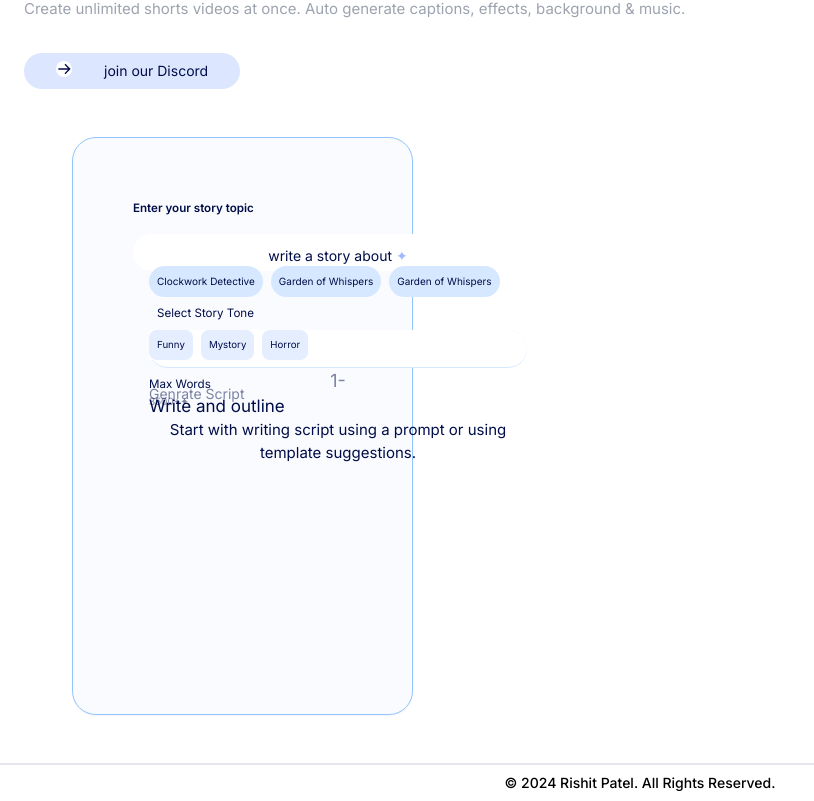
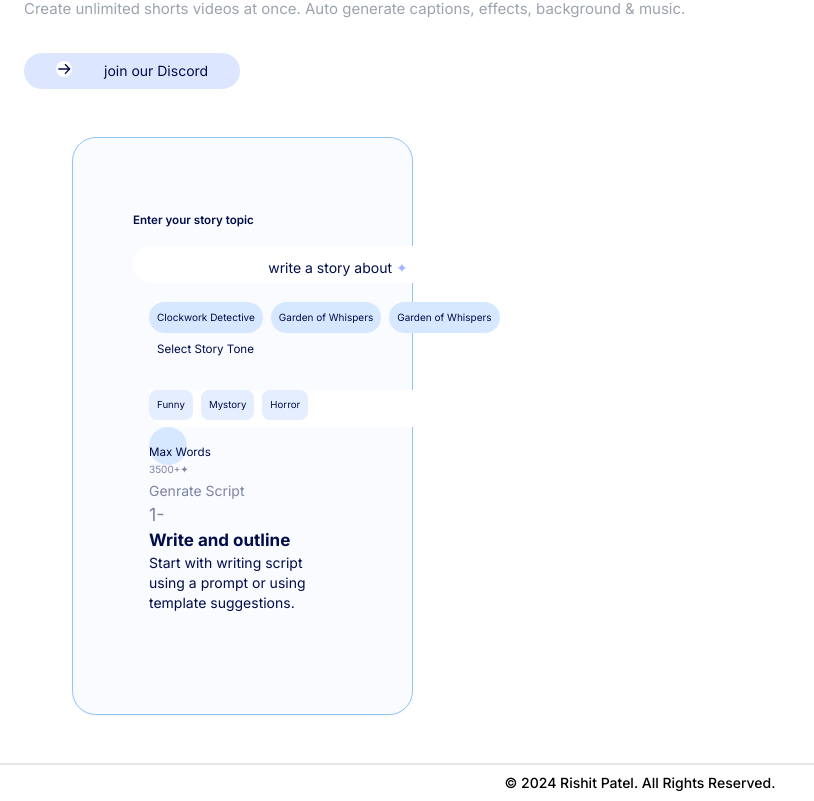
Before and after one commit to masterajima/crayo.ai, a Next.js app: page / in a window 1280 px wide. Shown: the part 944-1745 px from the top of the page, without its empty margins (0-814 px from the left). Built offline with nearby package versions, Linux system fonts and the light colour scheme.

Commit message:
set padding

```diff
--- a/src/components/ui/home/features.js
+++ b/src/components/ui/home/features.js
@@ -3,25 +3,25 @@ import { Card } from '@/shadcn/ui/card';
 
 const FeaturesPage = () => {
   return (
-    <div className='flex flex-col items-center md:items-start justify-center md:justify-start lg:p-12 p-8 w-full'>
-      <Card className='flex flex-col items-center justify-center rounded-3xl border-blue-300 bg-[#f9fbff] gap-4 lg:p-12 p-6 w-[30%] '>
+    <div className='flex flex-col items-center md:items-start justify-center md:justify-start lg:p-12 md:p-8  w-full'>
+      <Card className='flex flex-col items-start justify-start rounded-3xl border-blue-300 bg-[#f9fbff] gap-4 lg:p-12 w-full  md:p-6 md:w-[30%] '>
         <div className='flex flex-col w-full h-[480px] lg:items-start '>
-          <div className='flex flex-col items-start gap-4 lg:px-3 mt-3'>
+          <div className='flex flex-col items-start justify-start  gap-4 lg:px-3 mt-6'>
             <p className='lg:text-[11.6px] text-sm font-semibold  text-[#000d49] w-full'>
               Enter your story topic
             </p>
-            <div className='flex flex-col  w-full  relative'>
-              <div className='absolute bg-white top-0  h-[37px] w-[378px] rounded-full  '>
+            <div className='flex flex-col items-start justify-start relative'>
+              <div className='absolute bg-white top-0  lg:h-[37px] lg:w-[378px] items-start rounded-full  '>
                 <div className='top-[12px] left-[16px] absolute'>
                   <p className='text-sm  text-[#000d49]'>
-                    <span className='text-sm text-left text-[#000d49]'>
+                    <span className='text-sm lg:text-left text-start text-[#000d49]'>
                       write a story about
                     </span>
                     <span className='ml-1 text-[#a1b7ff] text-sm animate-spin  transition ease-in-out'>
                       ✦
                     </span>
                   </p>
-                  <div className='flex gap-2 '>
+                  <div className='flex gap-2 mt-6 '>
                     <div className='flex gap-5 bg-[#d6e8ff] items-start justify-start p-2 rounded-full '>
                       <p className='text-[#000d49] text-[10px] '>Clockwork Detective</p>
                     </div>
@@ -40,7 +40,7 @@ const FeaturesPage = () => {
                         </p>
                       </div>
                     </div>
-                    <div className='relative h-[37px] w-[378px]'>
+                    <div className='relative h-[37px] w-[378px] mt-6'>
                       <div className='absolute h-[37px] w-[378px] rounded-full border-[#e1ebff]  top-[0px] bg-white'>
                         <div className='flex gap-2'>
                           <div className='flex items-start justify-start z-1 gap-6 bg-white '>
@@ -59,13 +59,12 @@ const FeaturesPage = () => {
                             </div>
                           </div>
                         </div>
-                        <div className='flex flex-col items-start justify-start gap-2 mt-4'>
-                          <div className='flex flex-col items-start'>
+
+                        <div className='flex flex-col items-start mt-6'>
                           <p className='text-[#000d49] text-[11.6px]'>Max Words</p>
                         </div>
-                        </div>
                         <div className='relative h-[37px] w-[378px]'>
-                          <div className='absolute border-[#e1ebff] w-[378px] h-[37px] rounded-full'>
+                          <div className='absolute border-[#e1ebff] w-[378px] h-[37px] '>
                             <div className='left-[16px] top-[12px]'>
                               <p className='text-[10px] text-[#000d4980] text-left'>
                                 <span className='text-[10px] text-left text-[#000d4980]'>
@@ -83,6 +82,7 @@ const FeaturesPage = () => {
                           </div>
                         </div>
                       </div>
+                    </div>
                     <div className='flex items-start rounded-full p-2  bg-[#d6e8ff] border-[#e1ebff] gap-2'>
                       <svg
                         viewBox='0 0 15 15'
@@ -95,19 +95,17 @@ const FeaturesPage = () => {
                     <div className='flex flex-col items-start justify-start mt-4'>
                       <p className='text-[#000d4980] text-sm'>Genrate Script</p>
                     </div>
-                    </div>
-                  </div>
-                  <div className='flex flex-col items-strart justify-start gap-4'>
+
+                    <div className='flex flex-col items-start justify-start'>
                       <p className='text-[18px] text-[#000d4980]'>1- </p>
-                  </div>
-                  <div className='flex flex-col items-start justify-start'>
-                    <h3 className='text-[#000d49] text-[17px] font-normal'>
+                      <h3 className='text-[#000d49] font-bold text-[17px] '>
                         Write and outline
                       </h3>
-                    <p className='text-[15px] text-[#000d49]'>
+                      <p className='text-[15px] text-[#000d49] w-1/2 text-sm text-start'>
                         Start with writing script using a prompt or using template
                         suggestions.
                       </p>
+                    </div>
                   </div>
                 </div>
               </div>
```
Lines whose indentation alone changed are shown as unchanged.
